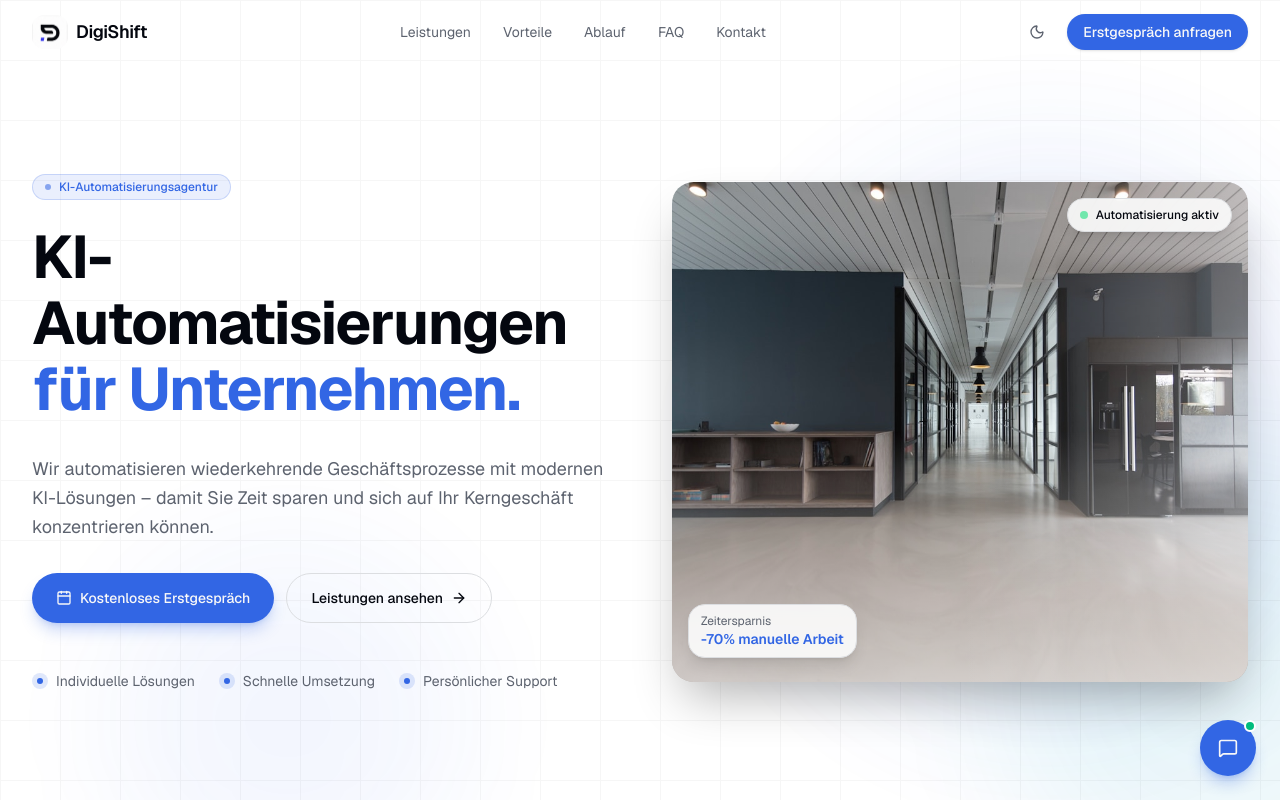
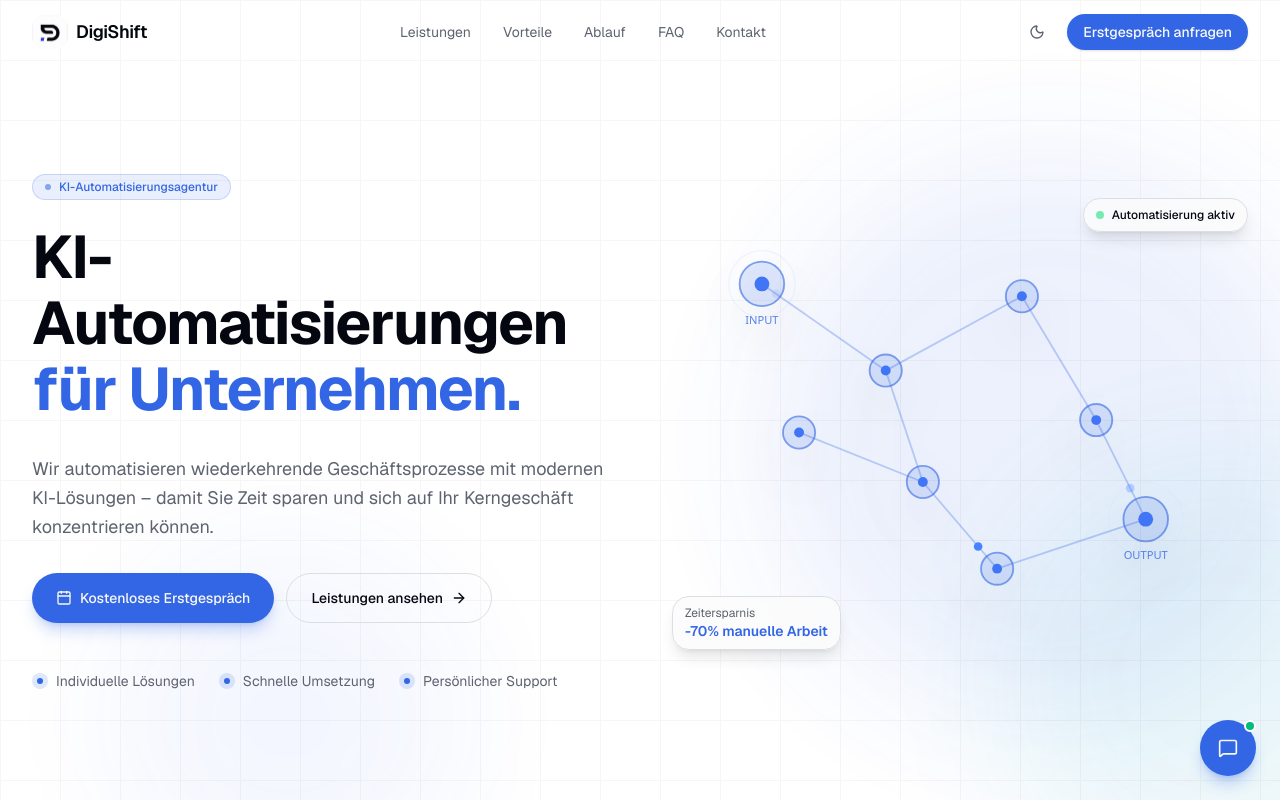
Before and after one commit to robin-erm/digishift, a Next.js app: page / in a window 1280 px wide. Shown: the top 800 px of the page. Built offline with nearby package versions, Linux system fonts and the light colour scheme.

Commit message:
Revert hero to SVG animation, remove office photo
Co-Authored-By: Claude Sonnet 4.6 <noreply@anthropic.com>
Claude-Session: https://claude.ai/code/session_01KMpF2UC5acGA3j32pNyD6n

```diff
--- a/src/components/sections/Hero.tsx
+++ b/src/components/sections/Hero.tsx
@@ -2,7 +2,6 @@
 
 import { motion } from "framer-motion";
 import { ArrowRight, Calendar } from "lucide-react";
-import Image from "next/image";
 
 const floatingOrbs = [
   { cx: "60%", cy: "20%", r: 280, delay: 0, color: "oklch(0.55 0.2 264 / 0.12)" },
@@ -10,30 +9,158 @@ const floatingOrbs = [
   { cx: "10%", cy: "70%", r: 160, delay: 4, color: "oklch(0.55 0.2 264 / 0.06)" },
 ];
 
+const nodePositions = [
+  { x: 50, y: 50 },
+  { x: 150, y: 120 },
+  { x: 260, y: 60 },
+  { x: 320, y: 160 },
+  { x: 180, y: 210 },
+  { x: 80, y: 170 },
+  { x: 240, y: 280 },
+  { x: 360, y: 240 },
+];
+
+const connections = [
+  [0, 1], [1, 2], [1, 4], [2, 3], [3, 7], [4, 6], [4, 5], [6, 7],
+];
+
+const flowPaths = [
+  { nodes: [0, 1, 2, 3, 7], times: [0, 0.27, 0.55, 0.80, 1] },
+  { nodes: [0, 1, 4, 6, 7], times: [0, 0.28, 0.50, 0.71, 1] },
+];
+
+function DataPacket({ pathIndex, delay }: { pathIndex: number; delay: number }) {
+  const path = flowPaths[pathIndex];
+  const cx = path.nodes.map((i) => nodePositions[i].x);
+  const cy = path.nodes.map((i) => nodePositions[i].y);
+  return (
+    <motion.circle
+      r={3.5}
+      fill="oklch(0.65 0.22 264)"
+      initial={{ cx: cx[0], cy: cy[0], opacity: 0 }}
+      animate={{
+        cx,
+        cy,
+        opacity: [0, 1, 1, 1, 0],
+      }}
+      transition={{
+        duration: 3.2,
+        delay,
+        repeat: Infinity,
+        repeatDelay: 1.5,
+        ease: "linear",
+        times: path.times,
+      }}
+    />
+  );
+}
+
 function HeroIllustration() {
   return (
     <div className="relative w-full h-full flex items-center justify-center">
-      <div className="relative w-full h-full rounded-2xl overflow-hidden shadow-2xl shadow-black/30">
-        <Image
-          src="/hero.jpg"
-          alt="Modernes Büro – DigiShift KI-Automatisierung"
-          fill
-          className="object-cover"
-          priority
-          sizes="(max-width: 1024px) 100vw, 50vw"
-        />
-        {/* Subtle dark overlay so badges pop and it blends with dark mode */}
-        <div className="absolute inset-0 bg-gradient-to-t from-background/60 via-transparent to-transparent" />
-        {/* Subtle blue tint on right edge to blend with bg */}
-        <div className="absolute inset-0 bg-gradient-to-l from-background/30 via-transparent to-transparent" />
-      </div>
+      <svg
+        viewBox="0 0 420 340"
+        className="w-full max-w-[520px] drop-shadow-2xl"
+        aria-hidden="true"
+      >
+        {/* Connections */}
+        {connections.map(([a, b], i) => (
+          <motion.line
+            key={i}
+            x1={nodePositions[a].x}
+            y1={nodePositions[a].y}
+            x2={nodePositions[b].x}
+            y2={nodePositions[b].y}
+            stroke="oklch(0.55 0.2 264)"
+            strokeWidth="1.5"
+            strokeOpacity="0.3"
+            initial={{ pathLength: 0, opacity: 0 }}
+            animate={{ pathLength: 1, opacity: 1 }}
+            transition={{ duration: 1, delay: 0.5 + i * 0.12, ease: "easeOut" }}
+          />
+        ))}
+
+        {/* Data packets flowing INPUT → OUTPUT */}
+        <DataPacket pathIndex={0} delay={2} />
+        <DataPacket pathIndex={0} delay={3.8} />
+        <DataPacket pathIndex={1} delay={2.9} />
+        <DataPacket pathIndex={1} delay={4.7} />
+
+        {/* Nodes */}
+        {nodePositions.map((pos, i) => (
+          <motion.g key={i}>
+            <motion.circle
+              cx={pos.x}
+              cy={pos.y}
+              r={i === 0 || i === 7 ? 18 : 13}
+              fill="oklch(0.55 0.2 264 / 0.15)"
+              stroke="oklch(0.55 0.2 264)"
+              strokeWidth="1.5"
+              strokeOpacity="0.6"
+              initial={{ scale: 0, opacity: 0 }}
+              animate={{ scale: 1, opacity: 1 }}
+              transition={{ duration: 0.5, delay: 0.2 + i * 0.08 }}
+            />
+            <motion.circle
+              cx={pos.x}
+              cy={pos.y}
+              r={i === 0 || i === 7 ? 6 : 4}
+              fill="oklch(0.6 0.2 264)"
+              initial={{ scale: 0 }}
+              animate={{ scale: 1 }}
+              transition={{ duration: 0.3, delay: 0.5 + i * 0.08 }}
+            />
+            {(i === 0 || i === 7) && (
+              <motion.circle
+                cx={pos.x}
+                cy={pos.y}
+                r={20}
+                fill="none"
+                stroke="oklch(0.55 0.2 264)"
+                strokeWidth="1"
+                strokeOpacity="0.4"
+                animate={{ r: [20, 32], opacity: [0.4, 0] }}
+                transition={{ duration: 2, repeat: Infinity, delay: i * 0.5 }}
+              />
+            )}
+          </motion.g>
+        ))}
+
+        {/* Labels */}
+        <motion.text
+          x={nodePositions[0].x}
+          y={nodePositions[0].y + 32}
+          textAnchor="middle"
+          fontSize="9"
+          fill="oklch(0.55 0.2 264)"
+          fontFamily="system-ui"
+          initial={{ opacity: 0 }}
+          animate={{ opacity: 0.8 }}
+          transition={{ delay: 1.5 }}
+        >
+          INPUT
+        </motion.text>
+        <motion.text
+          x={nodePositions[7].x}
+          y={nodePositions[7].y + 32}
+          textAnchor="middle"
+          fontSize="9"
+          fill="oklch(0.55 0.2 264)"
+          fontFamily="system-ui"
+          initial={{ opacity: 0 }}
+          animate={{ opacity: 0.8 }}
+          transition={{ delay: 1.5 }}
+        >
+          OUTPUT
+        </motion.text>
+      </svg>
 
       {/* Floating badges */}
       <motion.div
-        className="absolute top-4 right-4 bg-card/90 backdrop-blur-sm border border-border rounded-xl px-3 py-2 shadow-lg"
+        className="absolute top-4 right-0 bg-card/80 backdrop-blur-sm border border-border rounded-xl px-3 py-2 shadow-lg"
         initial={{ opacity: 0, y: 10 }}
         animate={{ opacity: 1, y: 0 }}
-        transition={{ delay: 0.8, duration: 0.5 }}
+        transition={{ delay: 1.8, duration: 0.5 }}
       >
         <div className="flex items-center gap-2">
           <div className="w-2 h-2 rounded-full bg-green-400 animate-pulse" />
@@ -42,10 +169,10 @@ function HeroIllustration() {
       </motion.div>
 
       <motion.div
-        className="absolute bottom-6 left-4 bg-card/90 backdrop-blur-sm border border-border rounded-xl px-3 py-2 shadow-lg"
+        className="absolute bottom-8 left-0 bg-card/80 backdrop-blur-sm border border-border rounded-xl px-3 py-2 shadow-lg"
         initial={{ opacity: 0, y: 10 }}
         animate={{ opacity: 1, y: 0 }}
-        transition={{ delay: 1, duration: 0.5 }}
+        transition={{ delay: 2, duration: 0.5 }}
       >
         <p className="text-xs text-muted-foreground">Zeitersparnis</p>
         <p className="text-sm font-semibold text-primary">-70% manuelle Arbeit</p>
```
Also changed, not shown: public/hero.jpg (deleted).
